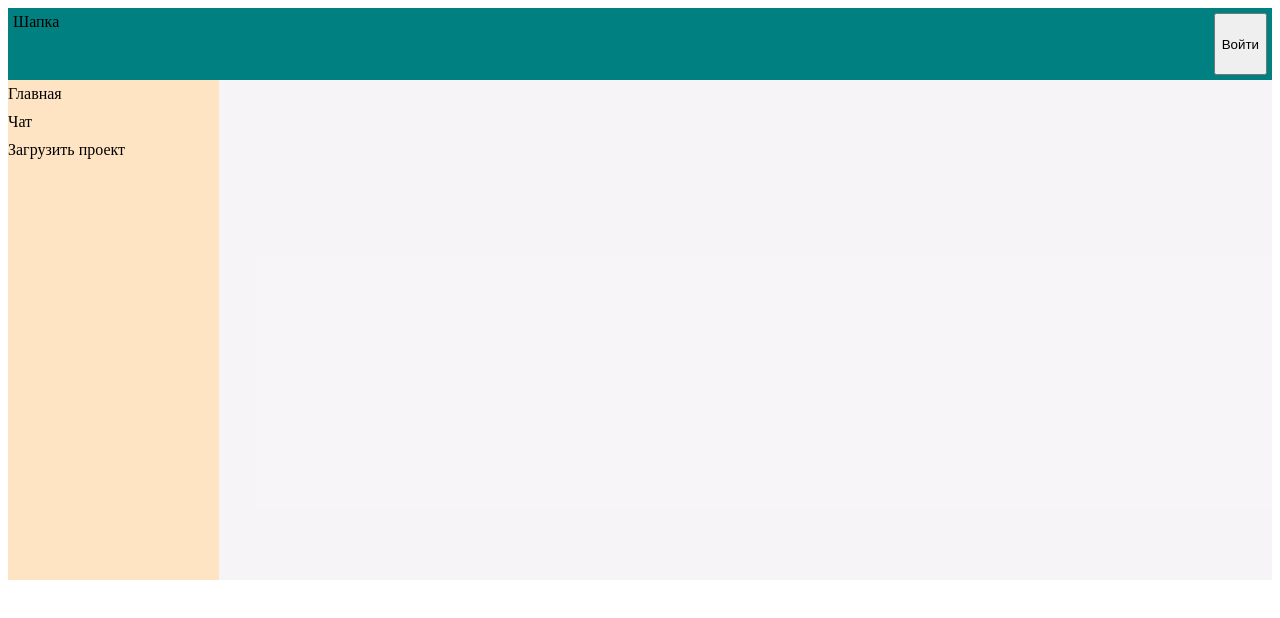
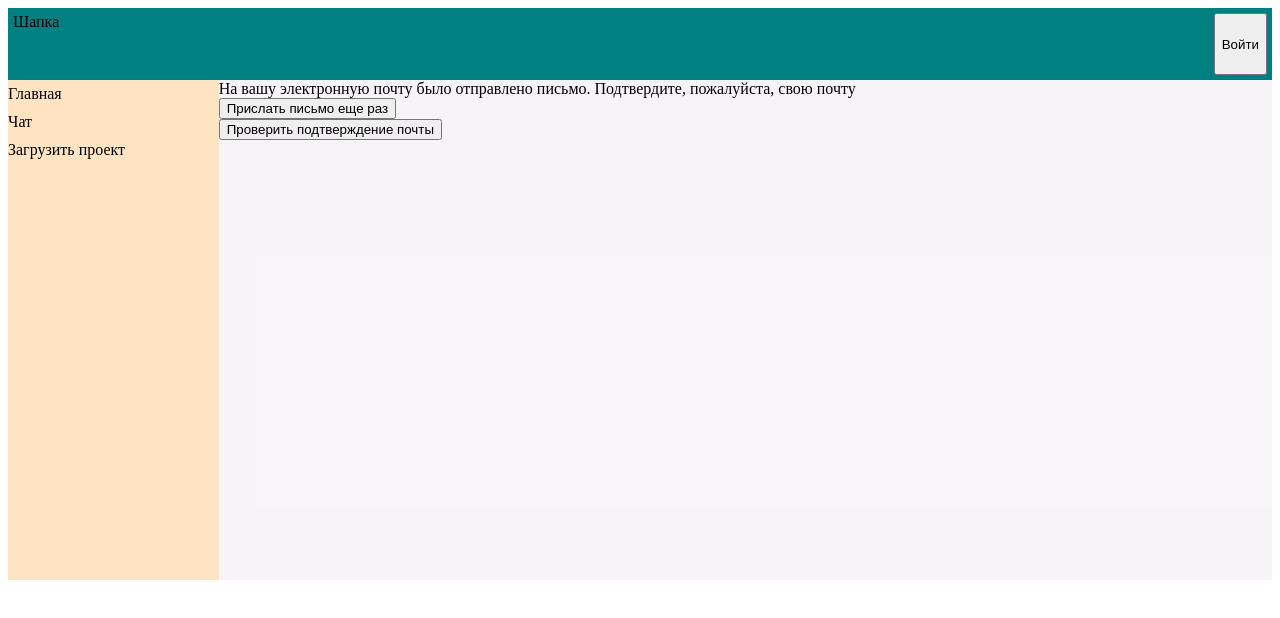
Before and after one commit to anton12042001/sfu-competition, a React (Create React App) app: page /mailVerification in a window 1280 px wide. Shown: the top 618 px of the page. Built offline with nearby package versions, Linux system fonts and the light colour scheme; no server answers.

Commit message:
Email verification development

```diff
--- a/src/App.js
+++ b/src/App.js
@@ -7,6 +7,7 @@ import Authorization from "./components/Authorization/Authorization";
 import ContentContainer from "./components/Content/ContentContainer";
 import DownloadProjectContainer from "./components/DownloadProjectContainer/DownloadProjectContainer";
 import ApplicantsProjectContainer from "./components/ApplicantsProject/ApplicantsProjectContainer";
+import EmailVerificationContainer from "./components/EmailVerification/EmailVerificationContainer";
 
 
 function App() {
@@ -23,6 +24,7 @@ function App() {
                     <Route path={'/content'} element={<ContentContainer/>} />
                     <Route path={'/project'} element={<DownloadProjectContainer/>} />
                     <Route path={'/adminsShowProject'} element={<ApplicantsProjectContainer/>} />
+                    <Route path={'/mailVerification'} element={<EmailVerificationContainer/>} />
                 </Routes>
             </div>
         </div>
--- a/src/components/Authorization/FormAuthRegister.jsx
+++ b/src/components/Authorization/FormAuthRegister.jsx
@@ -16,12 +16,12 @@ const FormAuthRegister = (props) => {
     return (
         <form onSubmit={handleSubmit(onSubmit)}>
             <div>
-                <input placeholder={"Введите email"}  {...register("email")} type="email"/>
+                <input disabled={(props.email)}  placeholder={"Введите email"}  {...register("email")} type="email"/>
             </div>
             <div>
-                <input placeholder={"Введите пароль"}  {...register("password")} type="password"/>
+                <input disabled={(props.email)} placeholder={"Введите пароль"}  {...register("password")} type="password"/>
             </div>
-            <button type={"submit"}>Зарегистрироваться</button>
+            <button disabled={(props.email)} type={"submit"}>Зарегистрироваться</button>
         </form>
     );
 };
--- a/src/components/Authorization/Login/LoginContainer.jsx
+++ b/src/components/Authorization/Login/LoginContainer.jsx
@@ -6,16 +6,16 @@ import {useNavigate} from "react-router-dom";
 import {loginAPI} from "../../../api/login/loginAPI";
 
 const LoginContainer = () => {
-
     const dispatch = useDispatch()
     const navigate = useNavigate()
 
     const handleLogin = (email, password) => {
         loginAPI(email,password)
             .then(({user}) => {
+                (user.emailVerified === false) && navigate('/mailVerification')
                 console.log(user)
                 dispatch(setUser({email: user.email, id: user.uid, token: user.accessToken,}))
-                navigate('/content')
+                // navigate('/content')
             })
             .catch(console.error)
     }
--- a/src/components/Authorization/Register/Register.jsx
+++ b/src/components/Authorization/Register/Register.jsx
@@ -11,7 +11,7 @@ const Register = (props) => {
     return (
         <div>
             Зарегистрироваться
-           <FormAuthRegister signUpDB={signUpDB}/>
+           <FormAuthRegister email={props.email} signUpDB={signUpDB}/>
         </div>
     );
 };
--- a/src/components/Authorization/Register/RegisterContainer.jsx
+++ b/src/components/Authorization/Register/RegisterContainer.jsx
@@ -2,44 +2,34 @@ import React, {useEffect, useState} from 'react';
 import Register from "./Register";
 import {createUserWithEmailAndPassword, getAuth, sendEmailVerification} from "firebase/auth";
 import {setUser} from "../../../reduxTollkit/slices/userSlice";
-import {useDispatch} from "react-redux";
+import {useDispatch, useSelector} from "react-redux";
 import {useNavigate} from "react-router-dom";
 import cl from './Register.module.css'
 
 const RegisterContainer = () => {
     const [showMessagesEmailVerf, setShowMessagesEmailVerf] = useState(false)
     const [emailVerf, setEmailVerf] = useState(false)
+    const {email} = useSelector(state => state.user)
 
     const dispatch = useDispatch()
     const auth = getAuth();
     const navigate = useNavigate()
 
 
-    useEffect(() => {
-        let currentUser = auth.currentUser
-        setEmailVerf(currentUser.emailVerified)
-        if(emailVerf === true){
-            navigate('/content')
-        }
-    },[] )
-
-
     const handleRegister = (email, password) => {
         createUserWithEmailAndPassword(auth, email, password)
             .then(({user}) => {
+                sendEmailVerification(auth.currentUser)
+                    .then(() => {
+                        setShowMessagesEmailVerf(true)
+                    })
                 dispatch(setUser({
                     email: user.email,
                     id: user.uid,
                     token: user.accessToken,
                 }))
-                let currentUser = auth.currentUser
+                navigate('/mailVerification')
 
-                sendEmailVerification(auth.currentUser)
-                    .then(() => {
-                        setShowMessagesEmailVerf(true)
-                    })
-
-                // navigate('/content')
 
 
             })
@@ -49,8 +39,9 @@ const RegisterContainer = () => {
 
     return (
         <div>
-            <div className={cl.register} ><Register handleRegister={handleRegister}/></div>
-            {showMessagesEmailVerf && <div className={cl.sendVerf}>Письмо для подтверждения email отправлено на указанную вами почту.</div>}
+            <div className={cl.register}><Register email={email} handleRegister={handleRegister}/></div>
+            {showMessagesEmailVerf &&
+                <div className={cl.sendVerf}>Письмо для подтверждения email отправлено на указанную вами почту.</div>}
         </div>
     );
 };
--- /dev/null
+++ b/src/components/EmailVerification/EmailVerification.jsx
@@ -0,0 +1,26 @@
+import React from 'react';
+import {getAuth,} from "firebase/auth";
+
+const EmailVerification = (props) => {
+
+    const verificationMailSend = () => {
+        const auth = getAuth()
+        console.log(getAuth().currentUser.emailVerified)
+
+    }
+
+
+    return (
+        <div>
+            <div>На вашу электронную почту было отправлено письмо. Подтвердите, пожалуйста, свою почту</div>
+            <div>
+                <button onClick={props.verificationMail} >Прислать письмо еще раз</button>
+            </div>
+            <div>
+                <button onClick={verificationMailSend} >Проверить подтверждение почты</button>
+            </div>
+        </div>
+    );
+};
+
+export default EmailVerification;
--- /dev/null
+++ b/src/components/EmailVerification/EmailVerificationContainer.jsx
@@ -0,0 +1,22 @@
+import React from 'react';
+import EmailVerification from "./EmailVerification";
+import {getAuth, sendEmailVerification} from "firebase/auth";
+
+const EmailVerificationContainer = () => {
+
+    const verificationMail = () => {
+        const auth = getAuth();
+        sendEmailVerification(auth.currentUser)
+            .then(() => {
+            })
+    }
+
+
+    return (
+        <div>
+            <EmailVerification verificationMail={verificationMail}/>
+        </div>
+    );
+};
+
+export default EmailVerificationContainer;
```
Also changed, not shown: src/components/EmailVerification/EmailVerification.module.css (added).
